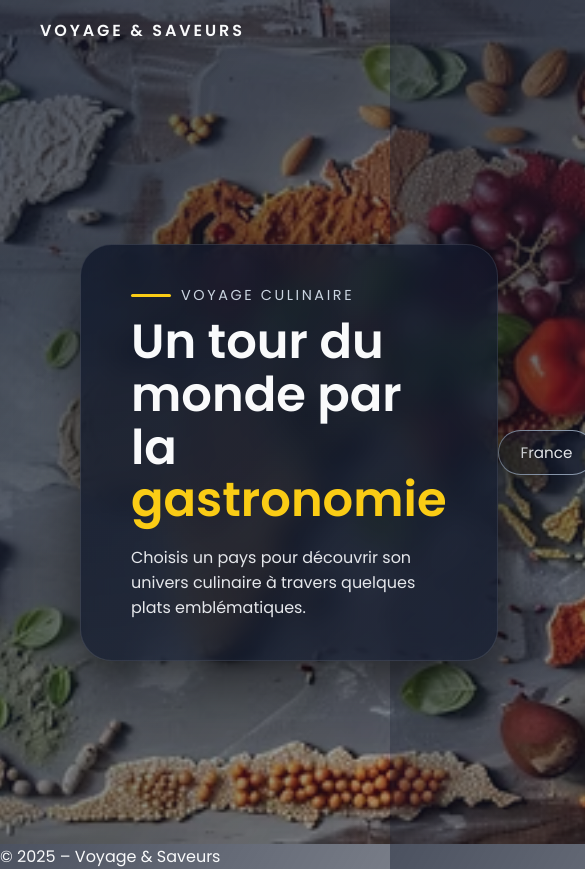
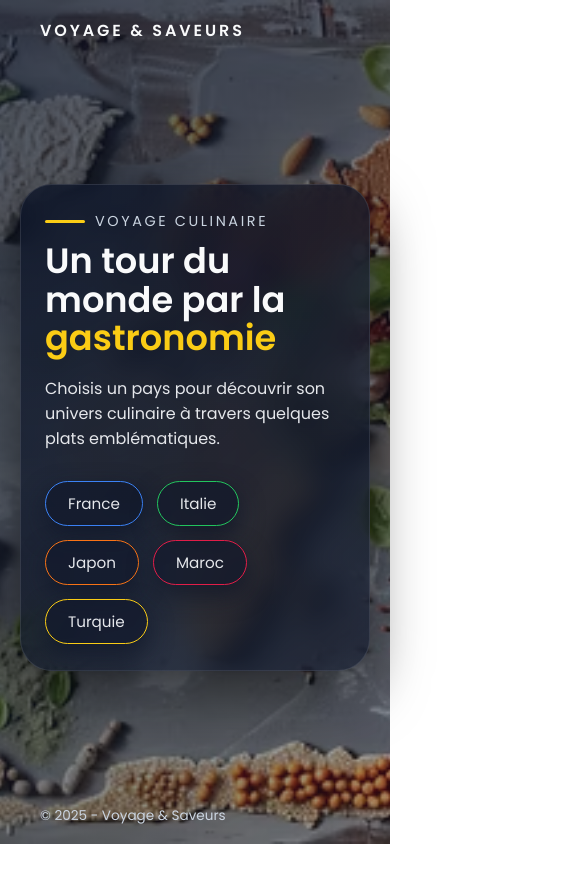
Before and after one commit to Kubra2918/SITE-KURNAZ, a plain HTML site: page accueil.html in a window 390 px wide. Shown: the top 869 px of the page, 585 px wide, since content can reach past the window. After the commit the page ends 844 px from the top, so only its background shows below. Drawn offline with Linux system fonts and the light colour scheme.

Commit message:
final de la page d'accueil

```diff
--- a/accueil.html
+++ b/accueil.html
@@ -26,28 +26,30 @@
                 <p class="subtitle">VOYAGE CULINAIRE</p>
 
                 <h1>
-                Un tour du monde par la <span class="highlight">gastronomie</span>
+                  Un tour du monde par la <span class="highlight">gastronomie</span>
                 </h1>
 
                 <p class="intro">
-                Choisis un pays pour découvrir son univers culinaire à travers quelques plats emblématiques.
+                  Choisis un pays pour découvrir son univers culinaire à travers quelques plats emblématiques.
                 </p>
 
-            </div>
+            <div class="pays-grid">
                <a href="france.html" class="pays-link">France</a>
                <a href="italie.html" class="pays-link">Italie</a>
                <a href="japon.html" class="pays-link">Japon</a>
                <a href="maroc.html" class="pays-link">Maroc</a>
                <a href="turquie.html" class="pays-link">Turquie</a>
             </div>
-        </main>
+
+        </div>
+
+    </main>
 
         <footer class="hero-footer">
-         <p>&copy; 2025 – Voyage & Saveurs</p>
+         <p>&copy; 2025 - Voyage & Saveurs</p>
         </footer>
 
     </div>
 
 </body>
-
 </html>
--- a/accueil1.css
+++ b/accueil1.css
@@ -124,3 +124,37 @@ h1 {
   transition: transform 0.18s ease, box-shadow 0.18s ease,
               background 0.18s ease, border-color 0.18s ease;
 }
+
+.pays-link:nth-child(1) { border-color: #3b82f6; }
+.pays-link:nth-child(2) { border-color: #22c55e; }
+.pays-link:nth-child(3) { border-color: #f97316; }
+.pays-link:nth-child(4) { border-color: #e11d48; }
+.pays-link:nth-child(5) { border-color: #facc15; }
+
+.pays-link:hover {
+  transform: translateY(-3px);
+  background: rgba(15, 23, 42, 0.9);
+  box-shadow: 0 16px 32px rgba(0, 0, 0, 0.85);
+}
+
+
+.hero-footer {
+  padding: 12px 40px 18px;
+  font-size: 0.85rem;
+  color: #cbd5e1;
+}
+
+
+@media (max-width: 900px) {
+  .hero-content {
+    padding: 0 20px;
+  }
+
+  .hero-box {
+    padding: 26px 24px;
+  }
+
+  h1 {
+    font-size: 2.2rem;
+  }
+}
```
